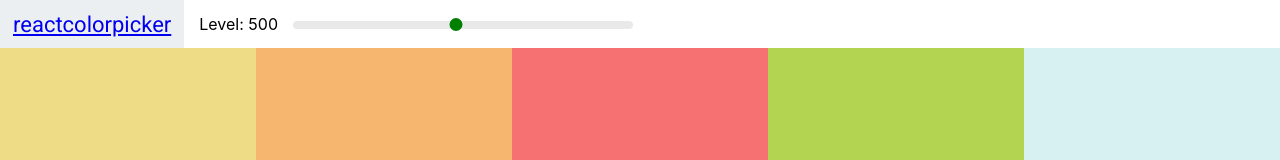
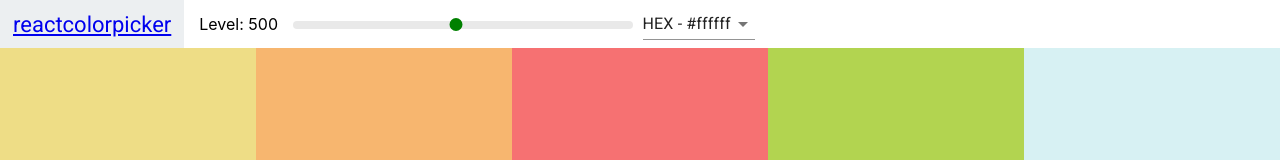
Before and after one commit to Philme1/Massive-Color-App, a React (Create React App) app: page / in a window 1280 px wide. Shown: the top 160 px of the page. Built offline with nearby package versions, Linux system fonts and the light colour scheme.

Commit message:
Add Select and Material-UI

```diff
--- a/package.json
+++ b/package.json
@@ -3,6 +3,7 @@
   "version": "0.1.0",
   "private": true,
   "dependencies": {
+    "@material-ui/core": "^4.11.0",
     "@testing-library/jest-dom": "^4.2.4",
     "@testing-library/react": "^9.4.0",
     "@testing-library/user-event": "^7.2.1",
--- a/src/Navbar.js
+++ b/src/Navbar.js
@@ -1,13 +1,27 @@
 import React, { Component } from 'react';
+import Select from '@material-ui/core/Select';
 import Slider from "rc-slider";
 
 
 import 'rc-slider/assets/index.css';
 import "./Navbar.css";
+import { MenuItem } from '@material-ui/core';
 
 class Navbar extends Component {
+  constructor(props) {
+    super(props);
+    this.state = { format: "hex" }
+    this.handleChange = this.handleChange.bind(this);
+  }
+
+  handleChange(e) {
+    this.setState({ format: e.target.value });
+    this.props.handleChange(e.target.value);
+  }
+
   render() {
     const { level, changeLevel } = this.props;
+    const { format } = this.state;
     return (
       <header className="Navbar">
           <div className="logo">
@@ -25,6 +39,13 @@
             />
             </div>
        </div>
+       <div className="select-container">
+         <Select value={format} onChange={this.handleChange}>
+          <MenuItem value="hex">HEX - #ffffff</MenuItem>
+          <MenuItem value="rgb">RGB - rgb(255, 255, 255)</MenuItem>
+          <MenuItem value="rgba">RGBA - rgba(255, 255, 255, 1.0)</MenuItem>
+         </Select>
+       </div>
       </header>
     )
   }
--- a/src/Palette.js
+++ b/src/Palette.js
@@ -7,23 +7,28 @@
 class Palette extends Component {
   constructor(props) {
     super(props);
-    this.state = { level: 500 }
+    this.state = { level: 500, format: "hex" }
     this.changeLevel = this.changeLevel.bind(this);
+    this.changeFormat = this.changeFormat.bind(this);
   }
 
   changeLevel(newLevel) {
     this.setState({ level: newLevel })
   }
 
+  changeFormat(val) {
+    this.setState({ format: val})
+  }
+
   render() {
     const { colors } = this.props.palette;
-    const { level } = this.state;
+    const { level, format } = this.state;
     const colorBoxes = colors[level].map(color => (
-      <ColorBox background={color.hex} name={color.name} />
+      <ColorBox background={color[format]} name={color.name} />
     ))
     return (
       <div className="Palette">
-        <Navbar level={level} changeLevel={this.changeLevel} />
+        <Navbar level={level} changeLevel={this.changeLevel} handleChange={this.changeFormat} />
         <div className="Palette-colors">
           {colorBoxes}
         </div>
```
Also changed, not shown: 1 other file (tests, documents, lock files or other folders).
